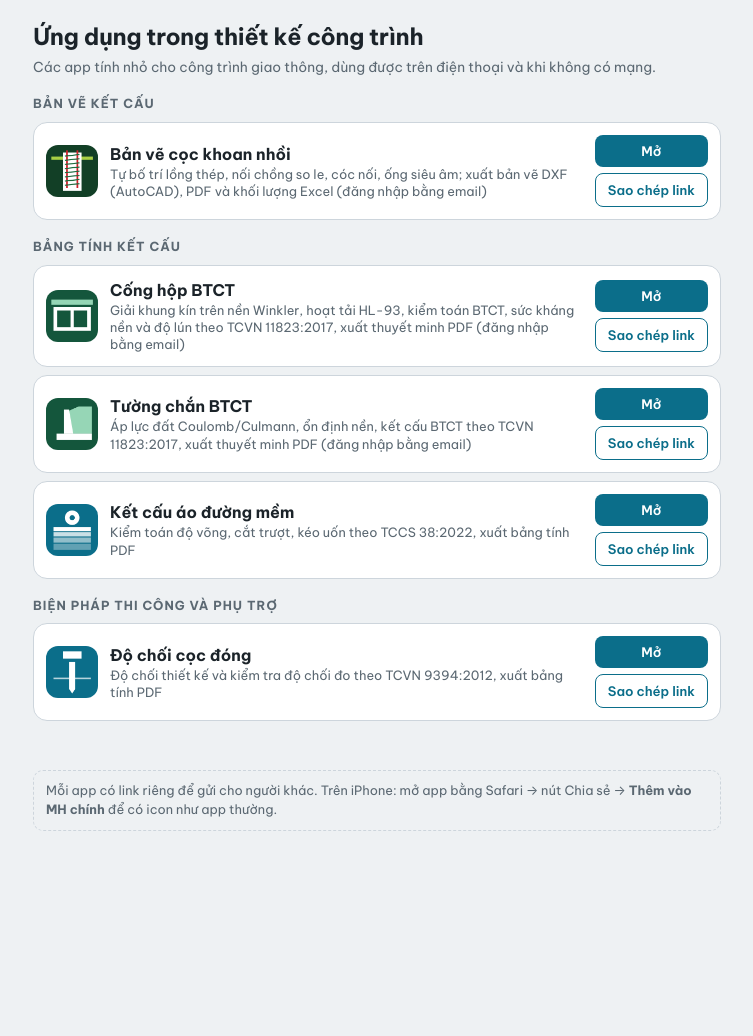
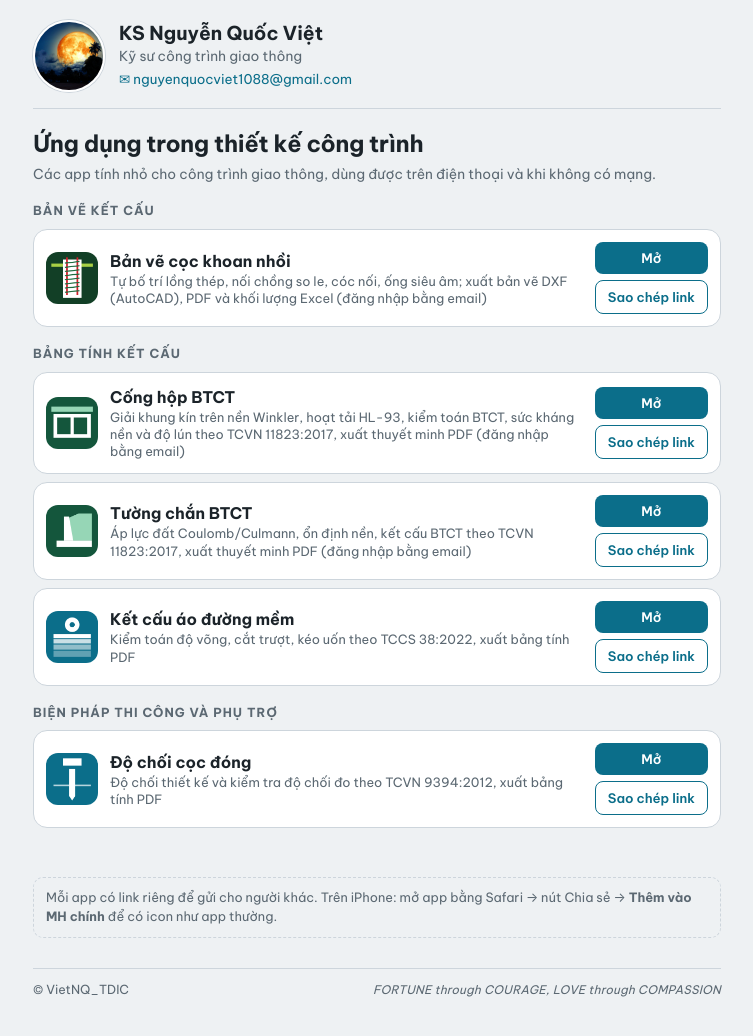
Before and after one commit to VietNQ88/VietNQ88.github.io, a plain HTML site: page index.html in a window 1280 px wide. Shown: the whole page, without its empty margins (263-1016 px from the left). Before the commit the page ends 891 px from the top, so only its background shows below. Drawn offline with Linux system fonts and the light colour scheme.

Commit message:
thiet ke lai trang ung dung

```diff
--- a/index.html
+++ b/index.html
@@ -19,8 +19,16 @@
 *{box-sizing:border-box}
 body{margin:0;background:var(--bg);color:var(--fg);font-family:var(--f-body);font-size:15px;line-height:1.5}
 .wrap{max-width:720px;margin:0 auto;padding:20px max(16px,env(safe-area-inset-left,0px)) 48px max(16px,env(safe-area-inset-right,0px));display:flex;flex-direction:column;gap:18px}
+.me{display:flex;align-items:center;gap:14px;padding-bottom:16px;border-bottom:1px solid var(--line)}
+.me img{width:72px;height:72px;border-radius:50%;object-fit:cover;flex:none;border:2px solid var(--surface);box-shadow:0 0 0 1px var(--line)}
+.me .ten{margin:0;font-size:1.2rem;font-weight:700;line-height:1.25}
+.me .nghe{margin:1px 0 0;color:var(--muted);font-size:.86rem}
+.me a{display:inline-block;margin-top:3px;color:var(--accent);font-size:.84rem;text-decoration:none;overflow-wrap:anywhere}
+.me a:hover{text-decoration:underline}
 h1{margin:0;font-size:1.45rem;letter-spacing:-.01em}
 header p{margin:2px 0 0;color:var(--muted);font-size:.86rem}
+footer{display:flex;flex-wrap:wrap;justify-content:space-between;align-items:baseline;gap:4px 16px;padding-top:12px;border-top:1px solid var(--line);color:var(--muted);font-size:.78rem}
+footer .slogan{margin-left:auto;font-style:italic;font-size:.74rem;letter-spacing:.02em;text-align:right}
 h2{margin:0 0 8px;font-size:.78rem;text-transform:uppercase;letter-spacing:.08em;color:var(--muted)}
 .list{display:flex;flex-direction:column;gap:8px}
 .app{display:flex;align-items:center;gap:12px;background:var(--surface);border:1px solid var(--line);border-radius:14px;padding:12px}
@@ -39,12 +47,24 @@ h2{margin:0 0 8px;font-size:.78rem;text-transform:uppercase;letter-spacing:.08em
 </head>
 <body>
 <div class="wrap">
+  <section class="me">
+    <img src="trang%20dem.jpg" alt="Ảnh đại diện KS Nguyễn Quốc Việt">
+    <div>
+      <p class="ten">KS Nguyễn Quốc Việt</p>
+      <p class="nghe">Kỹ sư công trình giao thông</p>
+      <a href="mailto:nguyenquocviet1088@gmail.com">✉ nguyenquocviet1088@gmail.com</a>
+    </div>
+  </section>
   <header>
     <h1>Ứng dụng trong thiết kế công trình</h1>
     <p>Các app tính nhỏ cho công trình giao thông, dùng được trên điện thoại và khi không có mạng.</p>
   </header>
   <main id="groups"></main>
   <p class="note">Mỗi app có link riêng để gửi cho người khác. Trên iPhone: mở app bằng Safari → nút Chia sẻ → <b>Thêm vào MH chính</b> để có icon như app thường.</p>
+  <footer>
+    <span>© VietNQ_TDIC</span>
+    <span class="slogan">FORTUNE through COURAGE, LOVE through COMPASSION</span>
+  </footer>
 </div>
 <div class="toast" id="toast" hidden></div>
 <script>
```
Also changed, not shown: trang dem.jpg (added).
